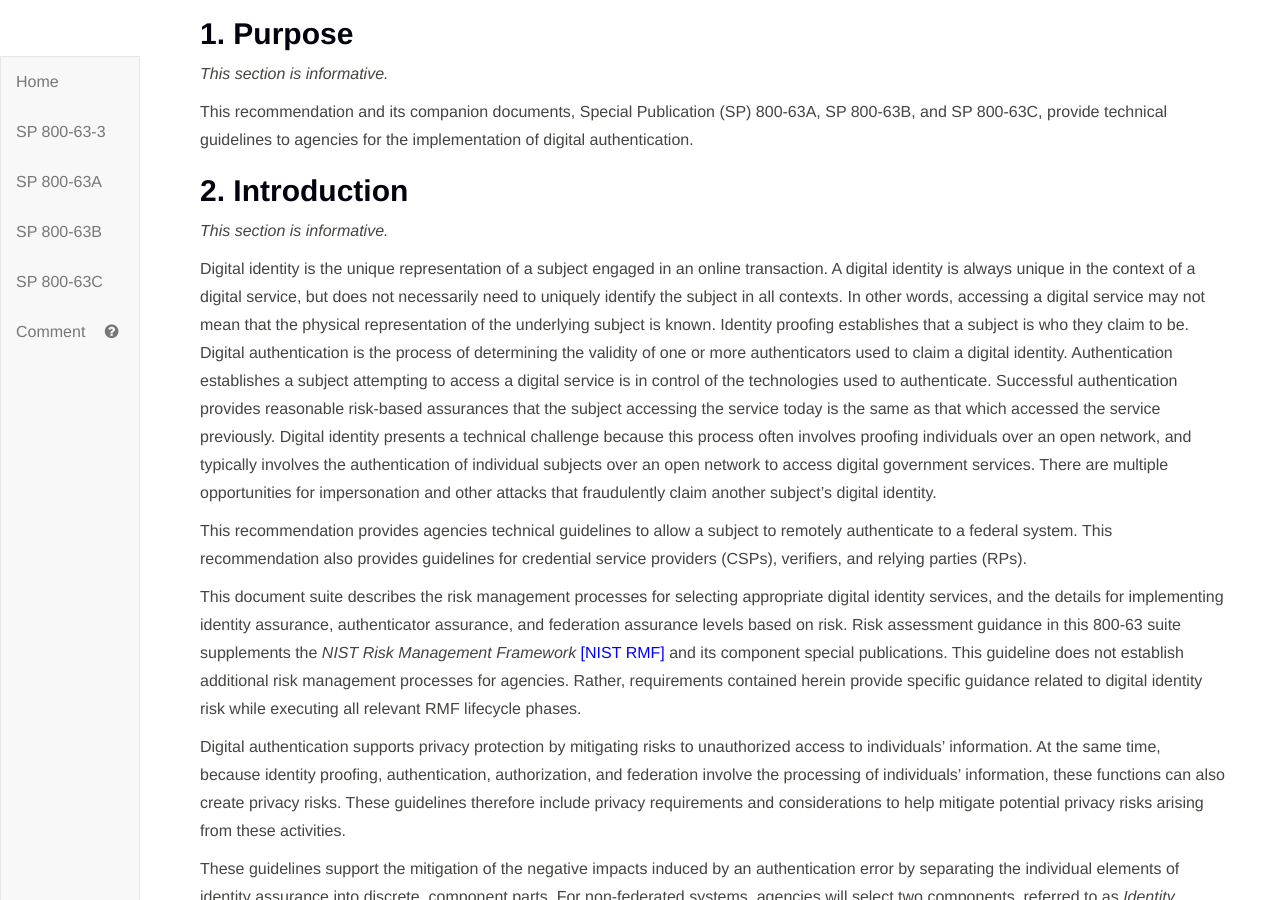
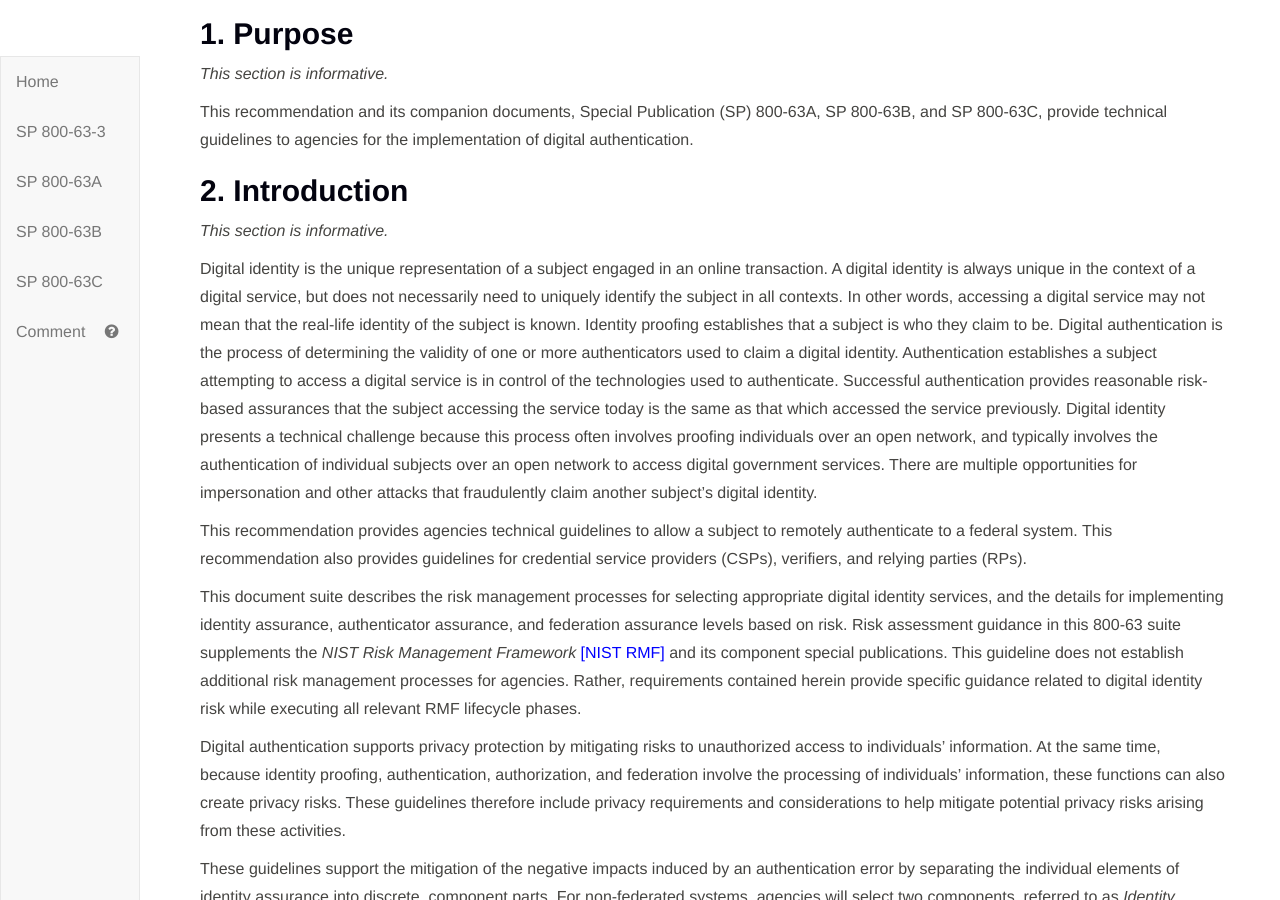
Before and after one commit to usnistgov/800-63-3, a Jekyll site: the page built from sp800-63-3.md, in a window 1280 px wide and 900 px high, scrolled down 7246 px. Built offline with Jekyll 4.4.1, drawn with Linux system fonts in a browser that asks for light colours; some of the changed text lies outside the part shown.

Commit message:
Last ellen fix.

```diff
--- a/sp800-63-3/cover.md
+++ b/sp800-63-3/cover.md
@@ -172,7 +172,7 @@
 
 Digital identity as a legal identity further complicates the definition and ability to use digital identities across a range of social and economic use cases. Digital identity is hard. Proving someone is who they say they are - especially remotely, via a digital service - is fraught with opportunities for an attacker to successfully impersonate someone. As correctly captured by [Peter Steiner in The New Yorker](#steiner): "On the internet, nobody knows you're a dog." These guidelines provide mitigations to the vulnerabilities inherent online, while recognizing and encouraging that when accessing some low-risk digital services, 'being a dog' is just fine;  other, high-risk services need a level of confidence that the digital identity accessing the service is the legitimate proxy to the real life subject.
 
-For these guidelines, digital identity is the unique representation of a subject engaged in an online transaction. A digital identity is always unique in the context of a digital service, but does not necessarily need to uniquely identify the subject in all contexts. In other words, accessing a digital service may not mean that the physical representation of the underlying subject is known.
+For these guidelines, digital identity is the unique representation of a subject engaged in an online transaction. A digital identity is always unique in the context of a digital service, but does not necessarily need to uniquely identify the subject in all contexts. In other words, accessing a digital service may not mean that the real-life identity of the subject is known.
 
 Identity proofing establishes that a subject is who they claim to be. Digital authentication establishes that a subject attempting to access a digital service is in control of one or more valid authenticators associated with that subject's digital identity. For services in which return visits are applicable, successfully authenticating provides reasonable risk-based assurances that the subject accessing the service today is the same as that which accessed the service previously. Digital identity presents a technical challenge because this process often involves the proofing of individuals over an open network, and always involves the authentication of individual subjects over an open network to access digital government services. The processes and technologies to establish and use digital identities offer multiple opportunities for impersonation and other attacks.
 
--- a/sp800-63-3/sec1_2_introduction.md
+++ b/sp800-63-3/sec1_2_introduction.md
@@ -14,7 +14,7 @@
 
 *This section is informative.*
 
-Digital identity is the unique representation of a subject engaged in an online transaction. A digital identity is always unique in the context of a digital service, but does not necessarily need to uniquely identify the subject in all contexts. In other words, accessing a digital service may not mean that the physical representation of the underlying subject is known. Identity proofing establishes that a subject is who they claim to be. Digital authentication is the process of determining the validity of one or more authenticators used to claim a digital identity. Authentication establishes a subject attempting to access a digital service is in control of the technologies used to authenticate. Successful authentication provides reasonable risk-based assurances that the subject accessing the service today is the same as that which accessed the service previously. Digital identity presents a technical challenge because this process often involves  proofing  individuals over an open network, and typically involves the authentication of individual subjects over an open network to access digital government services. There are multiple opportunities for impersonation and other attacks that fraudulently claim another subject's digital identity.
+Digital identity is the unique representation of a subject engaged in an online transaction. A digital identity is always unique in the context of a digital service, but does not necessarily need to uniquely identify the subject in all contexts. In other words, accessing a digital service may not mean that the real-life identity of the subject is known. Identity proofing establishes that a subject is who they claim to be. Digital authentication is the process of determining the validity of one or more authenticators used to claim a digital identity. Authentication establishes a subject attempting to access a digital service is in control of the technologies used to authenticate. Successful authentication provides reasonable risk-based assurances that the subject accessing the service today is the same as that which accessed the service previously. Digital identity presents a technical challenge because this process often involves  proofing  individuals over an open network, and typically involves the authentication of individual subjects over an open network to access digital government services. There are multiple opportunities for impersonation and other attacks that fraudulently claim another subject's digital identity.
 
 This recommendation provides agencies technical guidelines to allow a subject to remotely authenticate to a federal system. This recommendation also provides guidelines for credential service providers (CSPs), verifiers, and relying parties (RPs).
 
```
